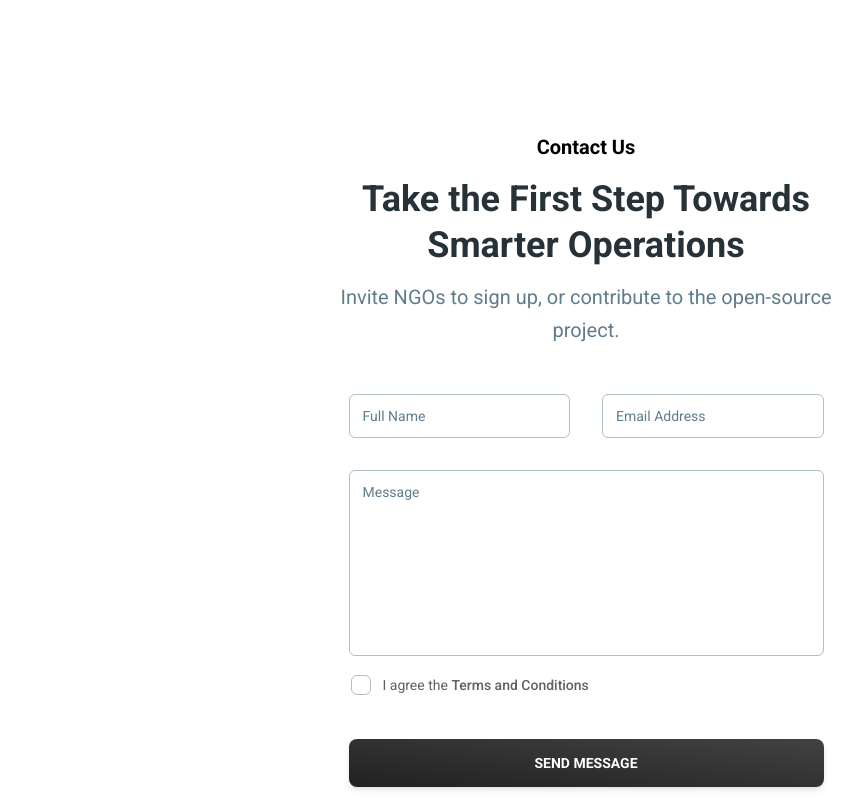
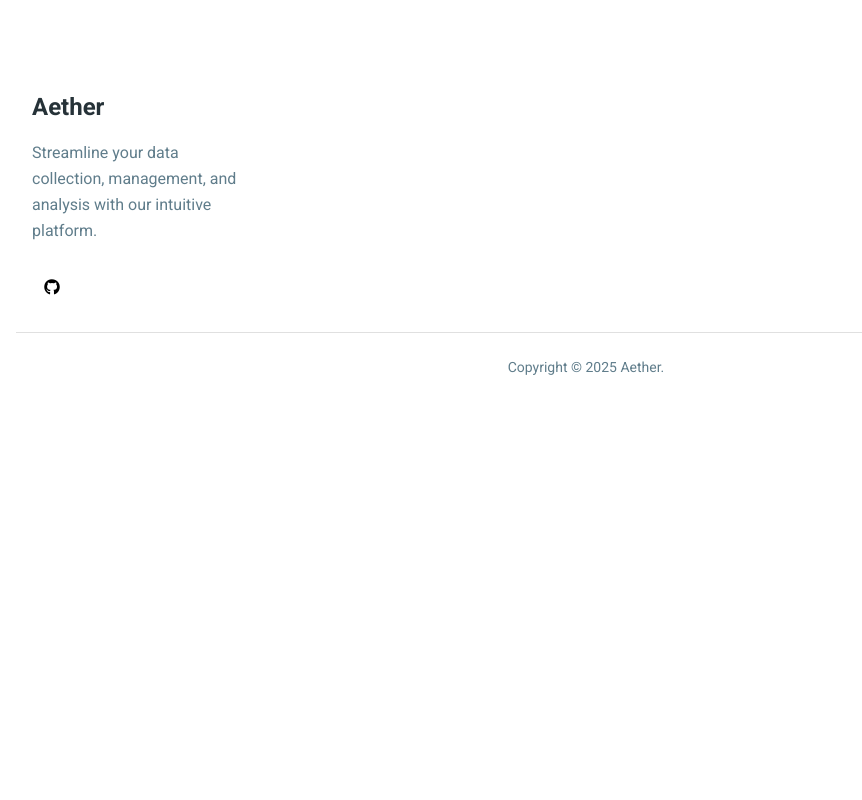
Before and after one commit to tanuushree/major-project, a React (Vite) app: page /home in a window 1280 px wide. Shown: the part 4120-4920 px from the top of the page, without its empty margins (54-916 px from the left). After the commit the page ends 4522 px from the top, so only its background shows below. Built offline with nearby package versions, Linux system fonts and the light colour scheme; no server answers.

Commit message:
changed mock account login

```diff
--- a/src/context/AuthContext.jsx
+++ b/src/context/AuthContext.jsx
@@ -27,12 +27,16 @@ export function AuthProvider({ children }) {
   const login = async (email, password) => {
     setLoading(true);
     try {
-      // Add your authentication logic here
-      // For now, we'll just set a mock user
-      const user = { email, id: Date.now() };
-      setCurrentUser(user);
-      return user;
+      // Use the actual authService login instead of mock data
+      const response = await authService.login(email, password);
+
+      // Set the current user with the response data
+      setCurrentUser(response.user);
+
+      // The token is already being handled in authService.login
+      return response;
     } catch (error) {
+      console.error('Login error in AuthContext:', error);
       throw error;
     } finally {
       setLoading(false);
@@ -40,6 +44,7 @@ export function AuthProvider({ children }) {
   };
 
   const logout = () => {
+    authService.logout(); // This will remove the token
     setCurrentUser(null);
     localStorage.removeItem('currentUser');
   };
--- a/src/pages/home.jsx
+++ b/src/pages/home.jsx
@@ -206,45 +206,7 @@ export function Home() {
           </div>
         </section>
       </ScrollTrigger>
-      <ScrollTrigger onEnter={() => setVisibleSection(prev => ({ ...prev, contact: true }))}>
-        <section className={`relative bg-white py-24 px-4 transition-all duration-1000 ${
-          visibleSection.contact ? 'opacity-100 translate-y-0' : 'opacity-0 translate-y-20'
-        }`}>
-          <div className="container mx-auto">
-            <PageTitle section="Contact Us" heading="Take the First Step Towards Smarter Operations">
-            Invite NGOs to sign up, or contribute to the open-source project.
-            </PageTitle>
-            <form className="mx-auto w-full mt-12 lg:w-5/12">
-              <div className="mb-8 flex gap-8">
-                <Input variant="outlined" size="lg" label="Full Name" />
-                <Input variant="outlined" size="lg" label="Email Address" />
-              </div>
-              <Textarea variant="outlined" size="lg" label="Message" rows={8} />
-              <Checkbox
-                label={
-                  <Typography
-                    variant="small"
-                    color="gray"
-                    className="flex items-center font-normal"
-                  >
-                    I agree the
-                    <a
-                      href="#"
-                      className="font-medium transition-colors hover:text-gray-900"
-                    >
-                      &nbsp;Terms and Conditions
-                    </a>
-                  </Typography>
-                }
-                containerProps={{ className: "-ml-2.5" }}
-              />
-              <Button variant="gradient" size="lg" className="mt-8" fullWidth>
-                Send Message
-              </Button>
-            </form>
-          </div>
-        </section>
-      </ScrollTrigger>
+
       <div className="bg-white">
         <Footer />
       </div>
--- a/src/pages/sign-up.jsx
+++ b/src/pages/sign-up.jsx
@@ -36,10 +36,11 @@ export function SignUp() {
     setError("");
 
     try {
-      await authService.register(name, email, password);
-      // After successful registration, redirect to sign-in
+      const response = await authService.register(name, email, password);
+      console.log('Registration successful:', response);
       navigate("/sign-in");
     } catch (err) {
+      console.error('Registration error:', err);
       setError(err.error || "Registration failed. Please try again.");
     } finally {
       setLoading(false);
--- a/src/services/api.js
+++ b/src/services/api.js
@@ -1,7 +1,7 @@
 import axios from 'axios';
 
 const api = axios.create({
-  baseURL: import.meta.env.VITE_API_URL || 'http://localhost:5000',
+  baseURL: 'http://localhost:5000/api',
   headers: {
     'Content-Type': 'application/json',
   },
```
Also changed, not shown: package.json (+4 -3 lines).
